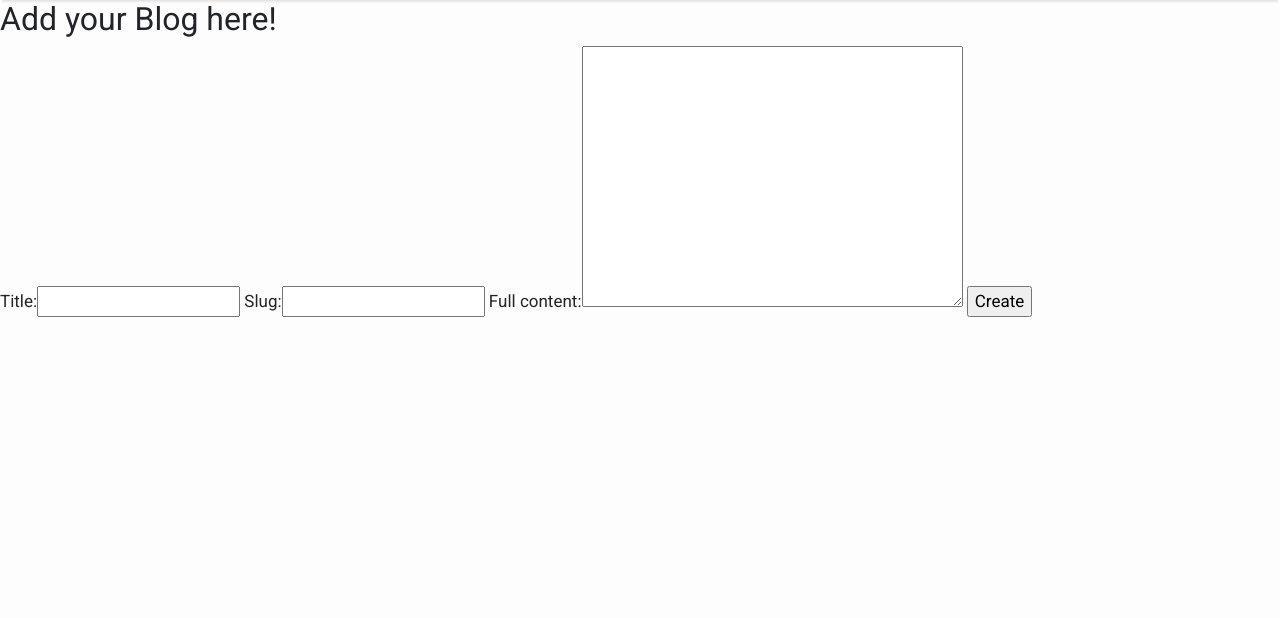
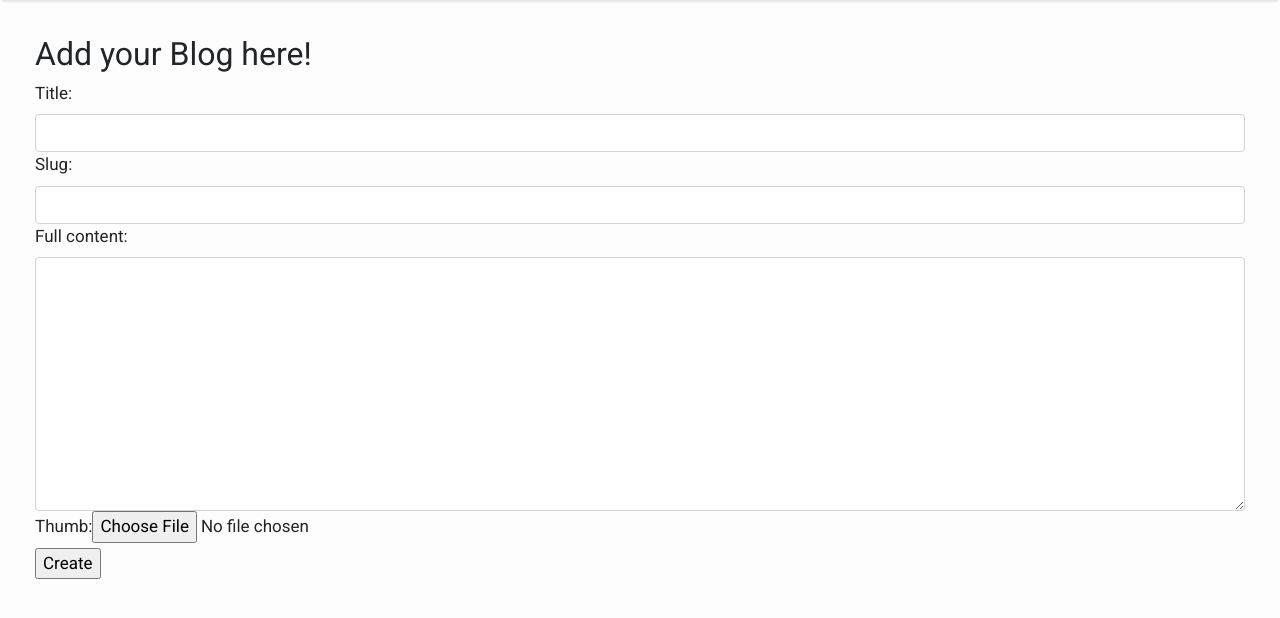
Before and after one commit to shwetaatgit/BlogApp, a Django app: page /create/ in a window 1280 px wide. Shown: the part 58-676 px from the top of the page. Run offline with Django 3.2, Linux system fonts and the light colour scheme; some libraries are stand-ins or nearby versions.

Commit message:
Imagefield added

```diff
--- a/BlogApp/settings.py
+++ b/BlogApp/settings.py
@@ -120,6 +120,9 @@ USE_TZ = True
 
 STATIC_URL = '/static/'
 
+MEDIA_URL = '/media/'
+MEDIA_ROOT = (os.path.join(BASE_DIR, 'media'))
+
 # Default primary key field type
 # https://docs.djangoproject.com/en/3.2/ref/settings/#default-auto-field
 
--- a/BlogApp/urls.py
+++ b/BlogApp/urls.py
@@ -1,7 +1,9 @@
 from django.contrib import admin
 from django.urls import path, include
+from django.conf import settings
+from django.conf.urls.static import static
 
 urlpatterns = [
     path('admin/', admin.site.urls),
     path('', include('Blogs.urls')),
-]
+]+ static(settings.MEDIA_URL, document_root=settings.MEDIA_ROOT)
--- a/Blogs/forms.py
+++ b/Blogs/forms.py
@@ -4,4 +4,9 @@ from . import models
 class CreateBlog(forms.ModelForm):
     class Meta:
         model = models.blog
-        fields = ['title','slug','full_content']
+        fields = ['title','slug','full_content','thumb']
+        widgets = {
+            'title': forms.TextInput(attrs={'class':'form-control'}),
+            'slug': forms.TextInput(attrs={'class':'form-control'}),
+            'full_content': forms.Textarea(attrs={'class':'form-control'}),
+        }
--- a/Blogs/models.py
+++ b/Blogs/models.py
@@ -8,7 +8,7 @@ class blog(models.Model):
     author = models.ForeignKey(User, on_delete= models.CASCADE,related_name='blog_posts')
     published_on = models.DateTimeField(auto_now_add=True)
     edited_on = models.DateTimeField(auto_now= True)
-
+    thumb= models.ImageField(default='default.png', blank= True)
 
     class Meta:
         ordering = ['-published_on']
--- a/Blogs/templates/blog_detail.html
+++ b/Blogs/templates/blog_detail.html
@@ -8,6 +8,8 @@
       <div class="card-body">
         <h1>{% block title %} {{ object.title }} {% endblock title %}</h1>
         <p class=" text-muted">{{ blog.author }} | {{ blog.published_on }}</p>
+        <img src="{{ blog.thumb.url }}" alt="..." style="height: 170px;">
+        <br><br>
         <p class="card-text ">{{ object.full_content | safe }}</p>
       </div>
     </div>
--- a/Blogs/templates/create_blog.html
+++ b/Blogs/templates/create_blog.html
@@ -1,12 +1,18 @@
 {% extends 'base.html' %}
 
 {% block content %}
+<style>
+    .create-blog{
+        padding: 35px;
+    }
+</style>
 
 <div class="create-blog">
     <h2>Add your Blog here!</h2>
     <form class="site-form" action="{% url 'create_blog' %}" method="POST" enctype="multipart/form-data">
         {% csrf_token %}
         {{form}}
+        <br>
         <input type="submit" value="Create">
     </form>
 </div>
--- a/Blogs/templates/home.html
+++ b/Blogs/templates/home.html
@@ -1,4 +1,5 @@
 {% extends "base.html" %}
+
 {% block content %}
 <meta name="viewport" content="width=device-width, initial-scale=1.0">
 <link rel="stylesheet" href="https://stackpath.bootstrapcdn.com/bootstrap/4.3.1/css/bootstrap.min.css" >
@@ -36,8 +37,8 @@
         <!-- row-cols-2 row-cols-md-2 g-4 -->
         {% for blog in blog_list %}
         <div class="col" style="padding:10px;">
-            <div class="card" style="height: 250px;">
-            <!-- <img src="..." class="card-img-top" alt="..."> -->
+            <div class="card" style="height: 400px;">
+                <img src="{{ blog.thumb.url }}" class="card-img-top" alt="..." style="height: 155px;">
                 <div class="card-body">
                     <h5 class="card-title"><b>{{ blog.title }}</b></h5>
                     <h6 class="card-subtitle mb-2 text-muted">{{ blog.author }} | {{ blog.published_on}}</h6>
--- a/requirements.txt
+++ b/requirements.txt
@@ -1,4 +1,5 @@
 asgiref==3.4.1
 Django==3.2.5
+Pillow==8.3.1
 pytz==2021.1
 sqlparse==0.4.1
```
Also changed, not shown: Blogs/migrations/0003_blog_thumb.py (added), Blogs/urls.py (line endings or trailing spaces), db.sqlite3, media/Red-cricket-ball.webp (added), media/Trekking.jpg (added), media/default.png (added), media/spacebit_abhijeet.jpeg (added).
